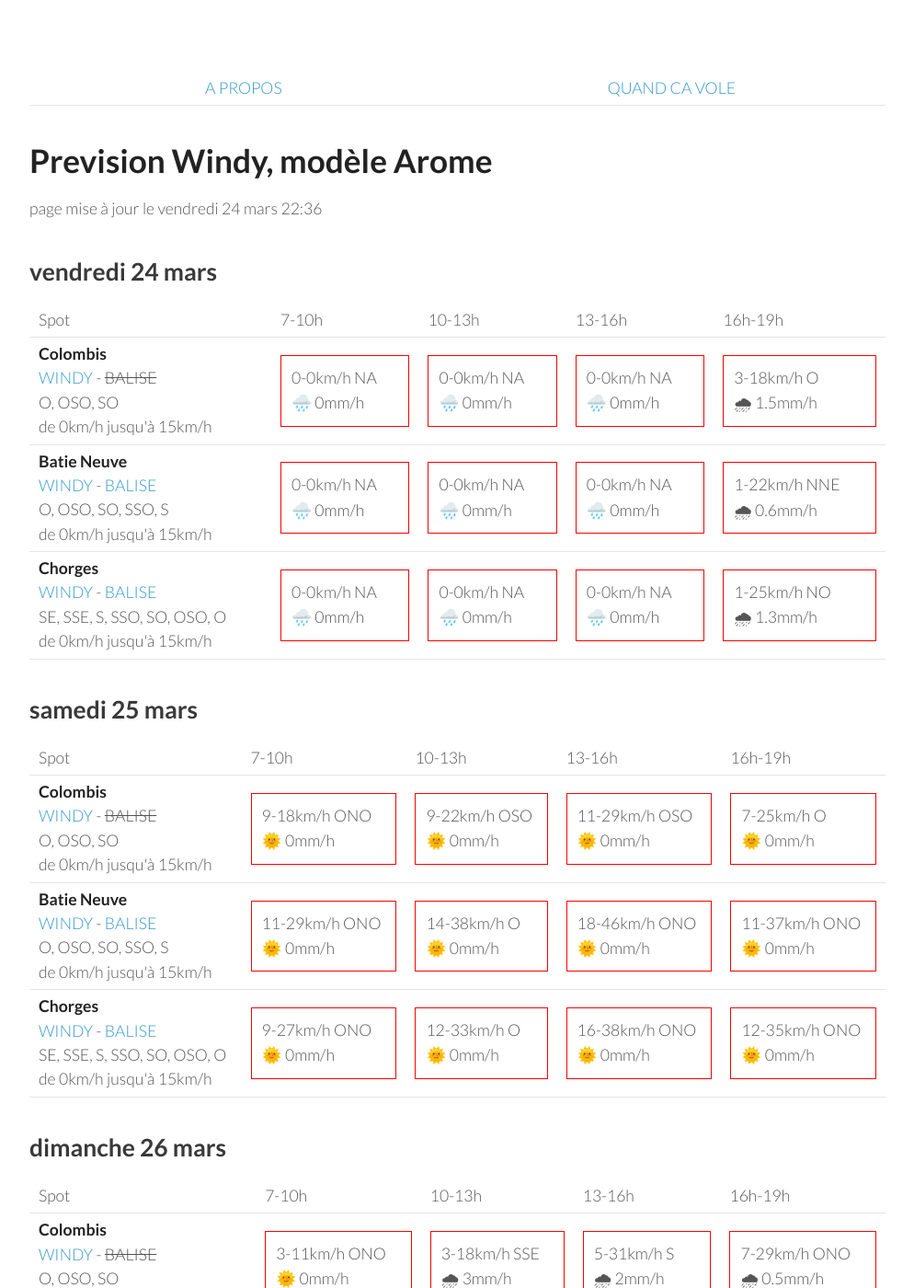
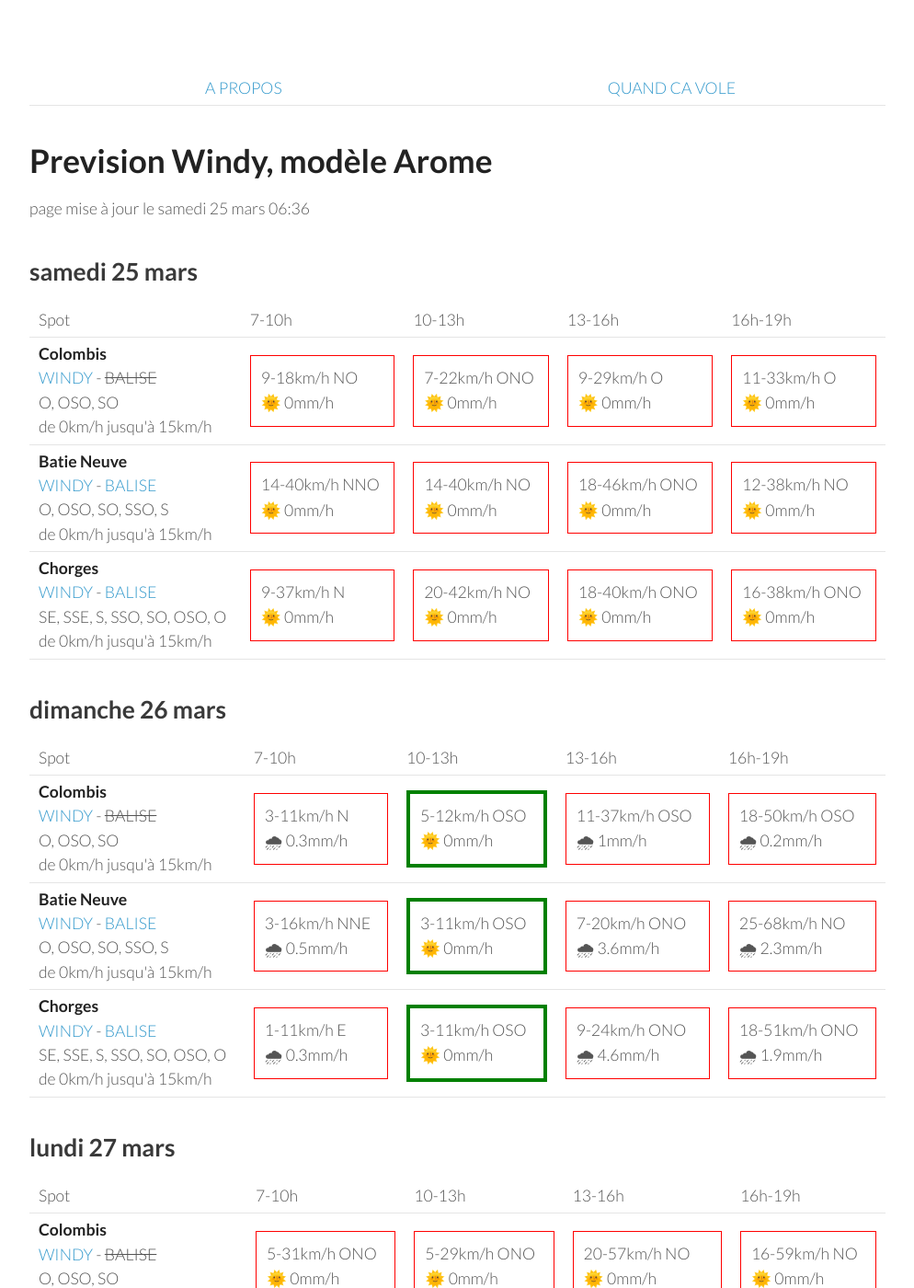
Before and after one commit to parapente-dans-le-nord/parapente-dans-le-nord.github.io, a Jekyll site: the page built from saint_andre.markdown, in a window 1280 px wide and 1400 px high. Shown: the whole window at 92% size, without its empty margins (26-1020 px from the left). Built offline with Jekyll 4.4.1, drawn with Linux system fonts in a browser that asks for light colours; some of the changed text lies outside the part shown.

Commit message:
update index.markdown

```diff
--- a/saint_andre.markdown
+++ b/saint_andre.markdown
@@ -7,51 +7,8 @@ title:  "Tous les spots"
 {: .links}
 
 # Prevision Windy, modèle Arome
-page mise à jour le vendredi 24 mars 22:36
+page mise à jour le samedi 25 mars 06:36
 
-## vendredi 24 mars
-
-{::nomarkdown}
-<table>
-  <tbody>
-    <tr>
-      <td>Spot</td>
-      <td>7-10h</td>
-      <td>10-13h</td>
-      <td>13-16h</td>
-      <td>16h-19h</td>
-    </tr>
-<tr>
-        <td><strong>Colombis</strong><br><a href="https://windy.com/44.494/6.216?44.559,6.262,10">WINDY</a> - <span class="no-balise"> BALISE </span><br> <span class="vent-favorable">O, OSO, SO</span><br><span class="force-vent">de 0km/h jusqu'à 15km/h</span> </td>
-
-            <td><div class="not-flyable"><p>0-0km/h NA</p><p>🌧️ 0mm/h</p></div></td>
-            <td><div class="not-flyable"><p>0-0km/h NA</p><p>🌧️ 0mm/h</p></div></td>
-            <td><div class="not-flyable"><p>0-0km/h NA</p><p>🌧️ 0mm/h</p></div></td>
-            <td><div class="not-flyable"><p>3-18km/h O</p><p>🌧 1.5mm/h</p></div></td>
-
-    </tr>
-<tr>
-        <td><strong>Batie Neuve</strong><br><a href="https://windy.com/44.584/6.236?44.559,6.262,10,m:eTtagly">WINDY</a> - <span class=""><a href="https://www.openwindmap.org/PP554">BALISE</a> </span><br> <span class="vent-favorable">O, OSO, SO, SSO, S</span><br><span class="force-vent">de 0km/h jusqu'à 15km/h</span> </td>
-
-            <td><div class="not-flyable"><p>0-0km/h NA</p><p>🌧️ 0mm/h</p></div></td>
-            <td><div class="not-flyable"><p>0-0km/h NA</p><p>🌧️ 0mm/h</p></div></td>
-            <td><div class="not-flyable"><p>0-0km/h NA</p><p>🌧️ 0mm/h</p></div></td>
-            <td><div class="not-flyable"><p>1-22km/h NNE</p><p>🌧 0.6mm/h</p></div></td>
-
-    </tr>
-<tr>
-        <td><strong>Chorges</strong><br><a href="https://windy.com/44.578/6.280?44.559,6.262,10">WINDY</a> - <span class=""><a href="https://www.openwindmap.org/PP554">BALISE</a> </span><br> <span class="vent-favorable">SE, SSE, S, SSO, SO, OSO, O</span><br><span class="force-vent">de 0km/h jusqu'à 15km/h</span> </td>
-
-            <td><div class="not-flyable"><p>0-0km/h NA</p><p>🌧️ 0mm/h</p></div></td>
-            <td><div class="not-flyable"><p>0-0km/h NA</p><p>🌧️ 0mm/h</p></div></td>
-            <td><div class="not-flyable"><p>0-0km/h NA</p><p>🌧️ 0mm/h</p></div></td>
-            <td><div class="not-flyable"><p>1-25km/h NO</p><p>🌧 1.3mm/h</p></div></td>
-
-    </tr>
-
-</tbody>
-</table>
-{:/}
 ## samedi 25 mars
 
 {::nomarkdown}
@@ -67,30 +24,30 @@ page mise à jour le vendredi 24 mars 22:36
 <tr>
         <td><strong>Colombis</strong><br><a href="https://windy.com/44.494/6.216?44.559,6.262,10">WINDY</a> - <span class="no-balise"> BALISE </span><br> <span class="vent-favorable">O, OSO, SO</span><br><span class="force-vent">de 0km/h jusqu'à 15km/h</span> </td>
 
-            <td><div class="not-flyable"><p>9-18km/h ONO</p><p>🌞 0mm/h</p></div></td>
-            <td><div class="not-flyable"><p>9-22km/h OSO</p><p>🌞 0mm/h</p></div></td>
-            <td><div class="not-flyable"><p>11-29km/h OSO</p><p>🌞 0mm/h</p></div></td>
-            <td><div class="not-flyable"><p>7-25km/h O</p><p>🌞 0mm/h</p></div></td>
+            <td><div class="not-flyable"><p>9-18km/h NO</p><p>🌞 0mm/h</p></div></td>
+            <td><div class="not-flyable"><p>7-22km/h ONO</p><p>🌞 0mm/h</p></div></td>
+            <td><div class="not-flyable"><p>9-29km/h O</p><p>🌞 0mm/h</p></div></td>
+            <td><div class="not-flyable"><p>11-33km/h O</p><p>🌞 0mm/h</p></div></td>
 
 
     </tr>
 <tr>
         <td><strong>Batie Neuve</strong><br><a href="https://windy.com/44.584/6.236?44.559,6.262,10,m:eTtagly">WINDY</a> - <span class=""><a href="https://www.openwindmap.org/PP554">BALISE</a> </span><br> <span class="vent-favorable">O, OSO, SO, SSO, S</span><br><span class="force-vent">de 0km/h jusqu'à 15km/h</span> </td>
 
-            <td><div class="not-flyable"><p>11-29km/h ONO</p><p>🌞 0mm/h</p></div></td>
-            <td><div class="not-flyable"><p>14-38km/h O</p><p>🌞 0mm/h</p></div></td>
+            <td><div class="not-flyable"><p>14-40km/h NNO</p><p>🌞 0mm/h</p></div></td>
+            <td><div class="not-flyable"><p>14-40km/h NO</p><p>🌞 0mm/h</p></div></td>
             <td><div class="not-flyable"><p>18-46km/h ONO</p><p>🌞 0mm/h</p></div></td>
-            <td><div class="not-flyable"><p>11-37km/h ONO</p><p>🌞 0mm/h</p></div></td>
+            <td><div class="not-flyable"><p>12-38km/h NO</p><p>🌞 0mm/h</p></div></td>
 
 
     </tr>
 <tr>
         <td><strong>Chorges</strong><br><a href="https://windy.com/44.578/6.280?44.559,6.262,10">WINDY</a> - <span class=""><a href="https://www.openwindmap.org/PP554">BALISE</a> </span><br> <span class="vent-favorable">SE, SSE, S, SSO, SO, OSO, O</span><br><span class="force-vent">de 0km/h jusqu'à 15km/h</span> </td>
 
-            <td><div class="not-flyable"><p>9-27km/h ONO</p><p>🌞 0mm/h</p></div></td>
-            <td><div class="not-flyable"><p>12-33km/h O</p><p>🌞 0mm/h</p></div></td>
+            <td><div class="not-flyable"><p>9-37km/h N</p><p>🌞 0mm/h</p></div></td>
+            <td><div class="not-flyable"><p>20-42km/h NO</p><p>🌞 0mm/h</p></div></td>
+            <td><div class="not-flyable"><p>18-40km/h ONO</p><p>🌞 0mm/h</p></div></td>
             <td><div class="not-flyable"><p>16-38km/h ONO</p><p>🌞 0mm/h</p></div></td>
-            <td><div class="not-flyable"><p>12-35km/h ONO</p><p>🌞 0mm/h</p></div></td>
 
 
     </tr>
@@ -113,30 +70,30 @@ page mise à jour le vendredi 24 mars 22:36
 <tr>
         <td><strong>Colombis</strong><br><a href="https://windy.com/44.494/6.216?44.559,6.262,10">WINDY</a> - <span class="no-balise"> BALISE </span><br> <span class="vent-favorable">O, OSO, SO</span><br><span class="force-vent">de 0km/h jusqu'à 15km/h</span> </td>
 
-            <td><div class="not-flyable"><p>3-11km/h ONO</p><p>🌞 0mm/h</p></div></td>
-            <td><div class="not-flyable"><p>3-18km/h SSE</p><p>🌧 3mm/h</p></div></td>
-            <td><div class="not-flyable"><p>5-31km/h S</p><p>🌧 2mm/h</p></div></td>
-            <td><div class="not-flyable"><p>7-29km/h ONO</p><p>🌧 0.5mm/h</p></div></td>
+            <td><div class="not-flyable"><p>3-11km/h N</p><p>🌧 0.3mm/h</p></div></td>
+            <td><div class="flyable"><p>5-12km/h OSO</p><p>🌞 0mm/h</p></div></td>
+            <td><div class="not-flyable"><p>11-37km/h OSO</p><p>🌧 1mm/h</p></div></td>
+            <td><div class="not-flyable"><p>18-50km/h OSO</p><p>🌧 0.2mm/h</p></div></td>
 
 
     </tr>
 <tr>
         <td><strong>Batie Neuve</strong><br><a href="https://windy.com/44.584/6.236?44.559,6.262,10,m:eTtagly">WINDY</a> - <span class=""><a href="https://www.openwindmap.org/PP554">BALISE</a> </span><br> <span class="vent-favorable">O, OSO, SO, SSO, S</span><br><span class="force-vent">de 0km/h jusqu'à 15km/h</span> </td>
 
-            <td><div class="not-flyable"><p>5-29km/h N</p><p>🌞 0mm/h</p></div></td>
-            <td><div class="not-flyable"><p>3-25km/h SO</p><p>🌧 1.5mm/h</p></div></td>
-            <td><div class="not-flyable"><p>3-37km/h SO</p><p>🌧 2.3mm/h</p></div></td>
-            <td><div class="not-flyable"><p>5-37km/h ONO</p><p>🌧 2.2mm/h</p></div></td>
+            <td><div class="not-flyable"><p>3-16km/h NNE</p><p>🌧 0.5mm/h</p></div></td>
+            <td><div class="flyable"><p>3-11km/h OSO</p><p>🌞 0mm/h</p></div></td>
+            <td><div class="not-flyable"><p>7-20km/h ONO</p><p>🌧 3.6mm/h</p></div></td>
+            <td><div class="not-flyable"><p>25-68km/h NO</p><p>🌧 2.3mm/h</p></div></td>
 
 
     </tr>
 <tr>
         <td><strong>Chorges</strong><br><a href="https://windy.com/44.578/6.280?44.559,6.262,10">WINDY</a> - <span class=""><a href="https://www.openwindmap.org/PP554">BALISE</a> </span><br> <span class="vent-favorable">SE, SSE, S, SSO, SO, OSO, O</span><br><span class="force-vent">de 0km/h jusqu'à 15km/h</span> </td>
 
-            <td><div class="not-flyable"><p>9-29km/h NO</p><p>🌞 0mm/h</p></div></td>
-            <td><div class="not-flyable"><p>3-29km/h SO</p><p>🌧 1.3mm/h</p></div></td>
-            <td><div class="not-flyable"><p>3-38km/h SO</p><p>🌧 2.5mm/h</p></div></td>
-            <td><div class="not-flyable"><p>5-40km/h ONO</p><p>🌧 2mm/h</p></div></td>
+            <td><div class="not-flyable"><p>1-11km/h E</p><p>🌧 0.3mm/h</p></div></td>
+            <td><div class="flyable"><p>3-11km/h OSO</p><p>🌞 0mm/h</p></div></td>
+            <td><div class="not-flyable"><p>9-24km/h ONO</p><p>🌧 4.6mm/h</p></div></td>
+            <td><div class="not-flyable"><p>18-51km/h ONO</p><p>🌧 1.9mm/h</p></div></td>
 
 
     </tr>
@@ -157,32 +114,32 @@ page mise à jour le vendredi 24 mars 22:36
       <td>16h-19h</td>
     </tr>
 <tr>
-        <td><strong>Batie Neuve</strong><br><a href="https://windy.com/44.584/6.236?44.559,6.262,10,m:eTtagly">WINDY</a> - <span class=""><a href="https://www.openwindmap.org/PP554">BALISE</a> </span><br> <span class="vent-favorable">O, OSO, SO, SSO, S</span><br><span class="force-vent">de 0km/h jusqu'à 15km/h</span> </td>
-
-            <td><div class="not-flyable"><p>5-46km/h N</p><p>🌞 0mm/h</p></div></td>
-            <td><div class="not-flyable"><p>9-44km/h NO</p><p>🌞 0mm/h</p></div></td>
-            <td><div class="not-flyable"><p>12-53km/h NNO</p><p>🌞 0mm/h</p></div></td>
-            <td><div class="not-flyable"><p>11-50km/h NO</p><p>🌞 0mm/h</p></div></td>
-
-
-    </tr>
-<tr>
         <td><strong>Colombis</strong><br><a href="https://windy.com/44.494/6.216?44.559,6.262,10">WINDY</a> - <span class="no-balise"> BALISE </span><br> <span class="vent-favorable">O, OSO, SO</span><br><span class="force-vent">de 0km/h jusqu'à 15km/h</span> </td>
 
-            <td><div class="not-flyable"><p>3-31km/h SO</p><p>🌞 0mm/h</p></div></td>
-            <td><div class="not-flyable"><p>9-33km/h NO</p><p>🌞 0mm/h</p></div></td>
+            <td><div class="not-flyable"><p>5-31km/h ONO</p><p>🌞 0mm/h</p></div></td>
+            <td><div class="not-flyable"><p>5-29km/h ONO</p><p>🌞 0mm/h</p></div></td>
             <td><div class="not-flyable"><p>20-57km/h NO</p><p>🌞 0mm/h</p></div></td>
-            <td><div class="not-flyable"><p>18-57km/h NO</p><p>🌞 0mm/h</p></div></td>
+            <td><div class="not-flyable"><p>16-59km/h NO</p><p>🌞 0mm/h</p></div></td>
 
 
     </tr>
 <tr>
         <td><strong>Chorges</strong><br><a href="https://windy.com/44.578/6.280?44.559,6.262,10">WINDY</a> - <span class=""><a href="https://www.openwindmap.org/PP554">BALISE</a> </span><br> <span class="vent-favorable">SE, SSE, S, SSO, SO, OSO, O</span><br><span class="force-vent">de 0km/h jusqu'à 15km/h</span> </td>
 
-            <td><div class="not-flyable"><p>3-40km/h N</p><p>🌞 0mm/h</p></div></td>
-            <td><div class="not-flyable"><p>5-38km/h NO</p><p>🌞 0mm/h</p></div></td>
-            <td><div class="not-flyable"><p>11-48km/h NNO</p><p>🌞 0mm/h</p></div></td>
-            <td><div class="not-flyable"><p>9-46km/h NO</p><p>🌞 0mm/h</p></div></td>
+            <td><div class="not-flyable"><p>3-42km/h NNO</p><p>🌞 0mm/h</p></div></td>
+            <td><div class="not-flyable"><p>3-40km/h NO</p><p>🌞 0mm/h</p></div></td>
+            <td><div class="not-flyable"><p>12-48km/h NNO</p><p>🌞 0mm/h</p></div></td>
+            <td><div class="not-flyable"><p>9-48km/h NO</p><p>🌞 0mm/h</p></div></td>
+
+
+    </tr>
+<tr>
+        <td><strong>Batie Neuve</strong><br><a href="https://windy.com/44.584/6.236?44.559,6.262,10,m:eTtagly">WINDY</a> - <span class=""><a href="https://www.openwindmap.org/PP554">BALISE</a> </span><br> <span class="vent-favorable">O, OSO, SO, SSO, S</span><br><span class="force-vent">de 0km/h jusqu'à 15km/h</span> </td>
+
+            <td><div class="not-flyable"><p>7-46km/h NNO</p><p>🌧 0.2mm/h</p></div></td>
+            <td><div class="not-flyable"><p>5-46km/h NO</p><p>🌞 0mm/h</p></div></td>
+            <td><div class="not-flyable"><p>14-51km/h NNO</p><p>🌞 0mm/h</p></div></td>
+            <td><div class="not-flyable"><p>11-53km/h NO</p><p>🌞 0mm/h</p></div></td>
 
 
     </tr>
@@ -206,19 +163,9 @@ page mise à jour le vendredi 24 mars 22:36
         <td><strong>Colombis</strong><br><a href="https://windy.com/44.494/6.216?44.559,6.262,10">WINDY</a> - <span class="no-balise"> BALISE </span><br> <span class="vent-favorable">O, OSO, SO</span><br><span class="force-vent">de 0km/h jusqu'à 15km/h</span> </td>
 
             <td><div class="not-flyable"><p>3-18km/h E</p><p>🌞 0mm/h</p></div></td>
-            <td><div class="not-flyable"><p>1-16km/h NNE</p><p>🌞 0mm/h</p></div></td>
+            <td><div class="not-flyable"><p>1-16km/h SO</p><p>🌞 0mm/h</p></div></td>
             <td><div class="not-flyable"><p>1-16km/h OSO</p><p>🌞 0mm/h</p></div></td>
             <td><div class="not-flyable"><p>5-20km/h O</p><p>🌞 0mm/h</p></div></td>
-
-
-    </tr>
-<tr>
-        <td><strong>Chorges</strong><br><a href="https://windy.com/44.578/6.280?44.559,6.262,10">WINDY</a> - <span class=""><a href="https://www.openwindmap.org/PP554">BALISE</a> </span><br> <span class="vent-favorable">SE, SSE, S, SSO, SO, OSO, O</span><br><span class="force-vent">de 0km/h jusqu'à 15km/h</span> </td>
-
-            <td><div class="not-flyable"><p>5-25km/h ENE</p><p>🌞 0mm/h</p></div></td>
-            <td><div class="not-flyable"><p>1-16km/h SSE</p><p>🌞 0mm/h</p></div></td>
-            <td><div class="not-flyable"><p>3-18km/h S</p><p>🌞 0mm/h</p></div></td>
-            <td><div class="not-flyable"><p>3-22km/h SO</p><p>🌞 0mm/h</p></div></td>
 
 
     </tr>
@@ -226,8 +173,18 @@ page mise à jour le vendredi 24 mars 22:36
         <td><strong>Batie Neuve</strong><br><a href="https://windy.com/44.584/6.236?44.559,6.262,10,m:eTtagly">WINDY</a> - <span class=""><a href="https://www.openwindmap.org/PP554">BALISE</a> </span><br> <span class="vent-favorable">O, OSO, SO, SSO, S</span><br><span class="force-vent">de 0km/h jusqu'à 15km/h</span> </td>
 
             <td><div class="not-flyable"><p>5-24km/h NE</p><p>🌞 0mm/h</p></div></td>
-            <td><div class="not-flyable"><p>1-16km/h SSE</p><p>🌞 0mm/h</p></div></td>
+            <td><div class="not-flyable"><p>1-18km/h S</p><p>🌞 0mm/h</p></div></td>
             <td><div class="not-flyable"><p>3-20km/h S</p><p>🌞 0mm/h</p></div></td>
+            <td><div class="not-flyable"><p>3-22km/h SO</p><p>🌞 0mm/h</p></div></td>
+
+
+    </tr>
+<tr>
+        <td><strong>Chorges</strong><br><a href="https://windy.com/44.578/6.280?44.559,6.262,10">WINDY</a> - <span class=""><a href="https://www.openwindmap.org/PP554">BALISE</a> </span><br> <span class="vent-favorable">SE, SSE, S, SSO, SO, OSO, O</span><br><span class="force-vent">de 0km/h jusqu'à 15km/h</span> </td>
+
+            <td><div class="not-flyable"><p>5-24km/h ENE</p><p>🌞 0mm/h</p></div></td>
+            <td><div class="not-flyable"><p>1-18km/h SSO</p><p>🌞 0mm/h</p></div></td>
+            <td><div class="not-flyable"><p>3-18km/h S</p><p>🌞 0mm/h</p></div></td>
             <td><div class="not-flyable"><p>3-22km/h SO</p><p>🌞 0mm/h</p></div></td>
 
 
```
